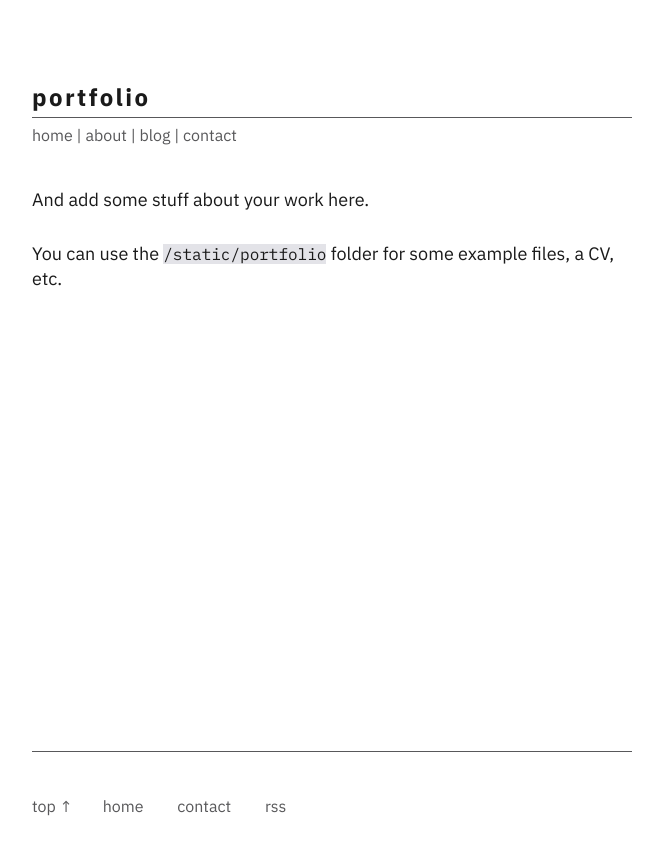
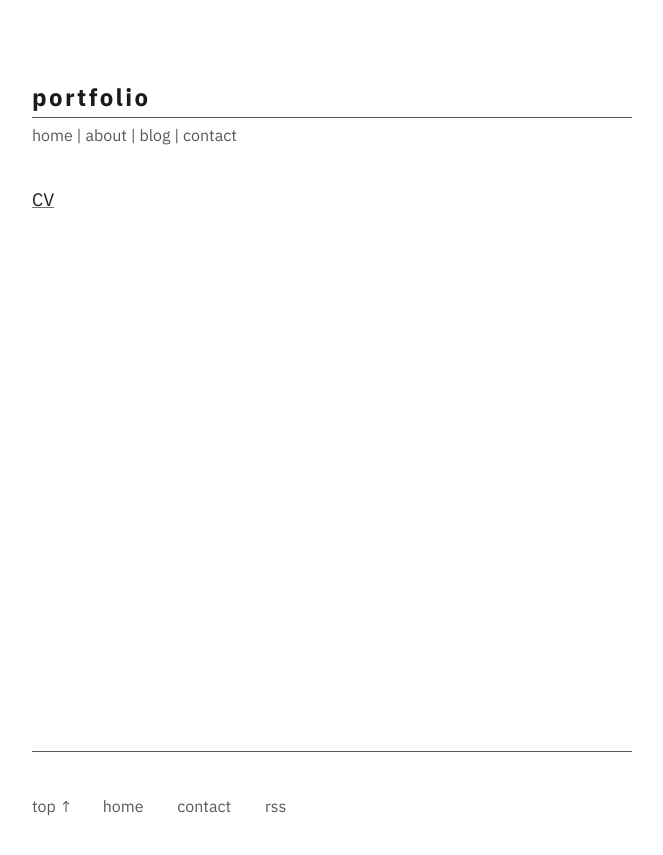
Before and after one commit to tanyildizc/tanyildizc.github.io, a Jekyll site: the page built from _pages/portfolio.md, in a window 1280 px wide. Shown: the top 855 px of the page, without its empty margins (308-971 px from the left). Built offline with Jekyll 4.4.1, drawn with Linux system fonts in a browser that asks for light colours.

Commit message:
adds my cv to portfolio page

```diff
--- a/_pages/portfolio.md
+++ b/_pages/portfolio.md
@@ -9,6 +9,4 @@ custom-nav:
 permalink: /portfolio
 ---
 
-And add some stuff about your work here.
-
-You can use the `/static/portfolio` folder for some example files, a CV, etc.
+<a href="/static/portfolio/cagatay_tanyildiz_cv.pdf">CV</a>
```
Also changed, not shown: 1 other file.
